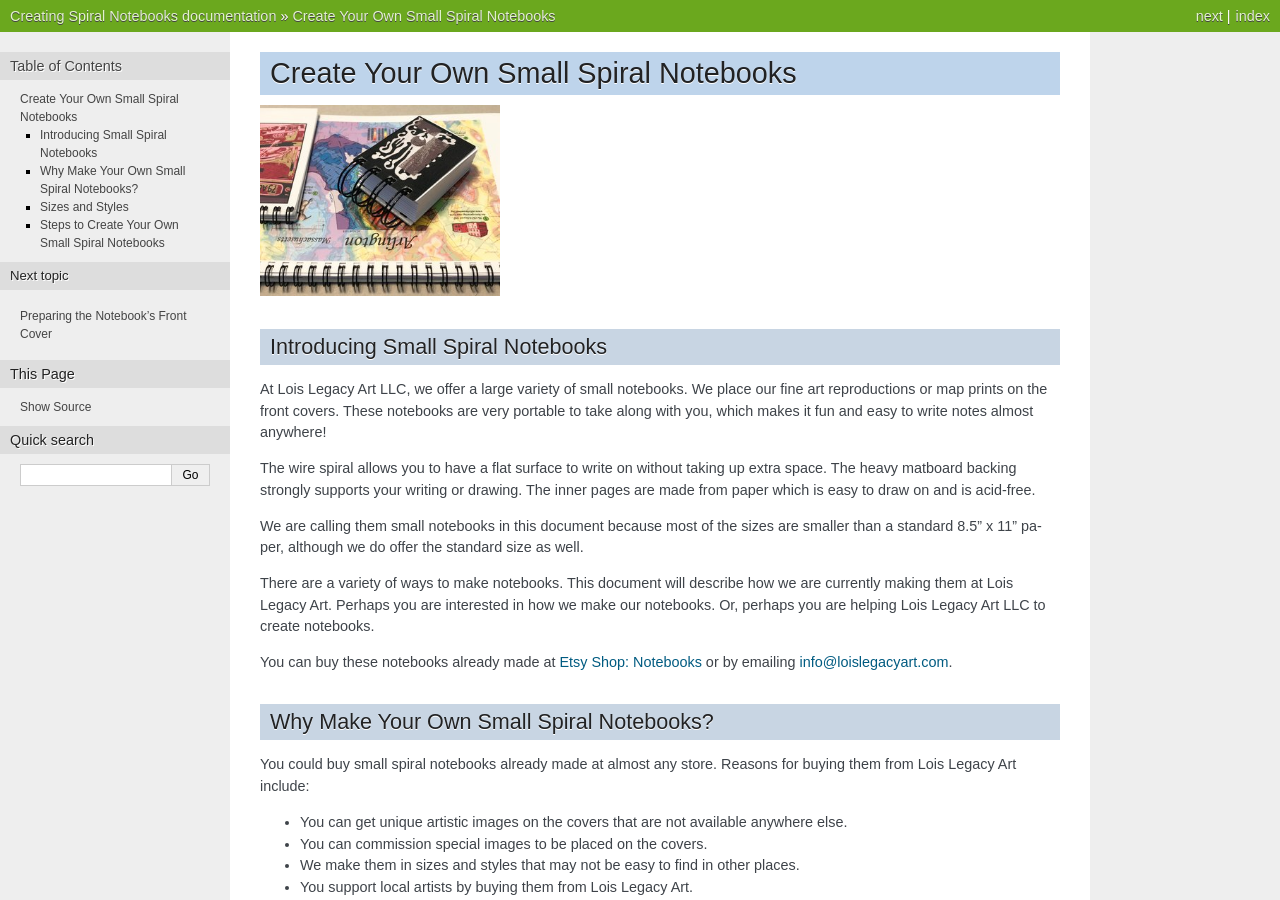
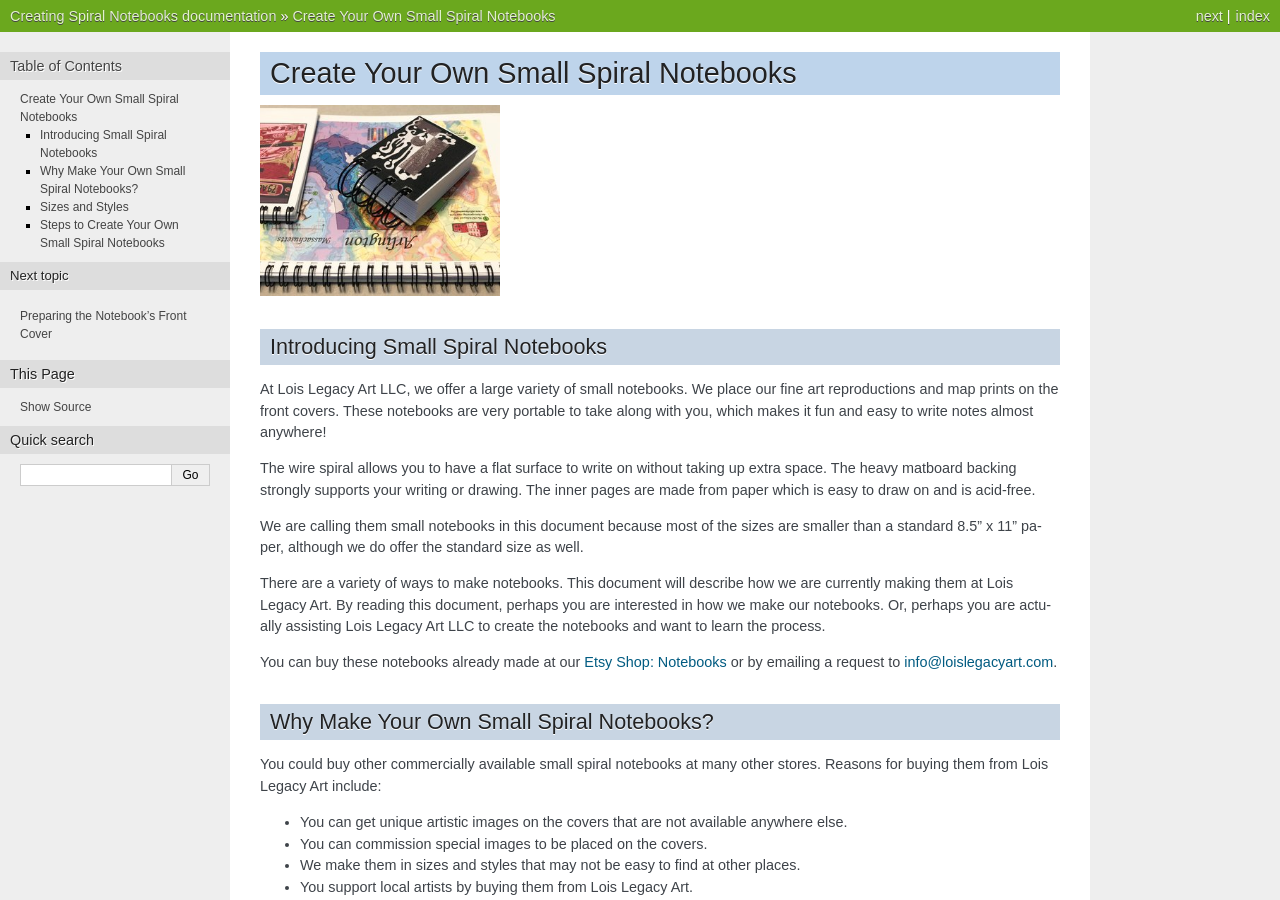
Before and after one commit to loiskilberg/create_spiral_notebook, a Sphinx documentation site: the page built from source/index.rst, in a window 1280 px wide and 900 px high. Built offline with Sphinx 7.4.7, drawn with Linux system fonts in a browser that asks for light colours; pages that are not in the unit, such as notebooks, are missing from menus.

Commit message:
edit text

```diff
--- a/source/index.rst
+++ b/source/index.rst
@@ -9,24 +9,24 @@ Create Your Own Small Spiral Notebooks
 Introducing Small Spiral Notebooks
 ==================================
 
-At |llc|, we offer a large variety of small notebooks. We place our fine art reproductions or map prints on the front covers. These notebooks are very portable to take along with you, which makes it fun and easy to write notes almost anywhere!
+At |llc|, we offer a large variety of small notebooks. We place our fine art reproductions and map prints on the front covers. These notebooks are very portable to take along with you, which makes it fun and easy to write notes almost anywhere!
 
 The wire spiral allows you to have a flat surface to write on without taking up extra space. The heavy matboard backing strongly supports your writing or drawing. The inner pages are made from paper which is easy to draw on and is acid-free.
 
 We are calling them small notebooks in this document because most of the sizes are smaller than a standard 8.5" x 11" paper, although we do offer the standard size as well.
 
-There are a variety of ways to make notebooks. This document will describe how we are currently making them at |lla|. Perhaps you are interested in how we make our notebooks. Or, perhaps you are helping |llc| to create notebooks.
+There are a variety of ways to make notebooks. This document will describe how we are currently making them at |lla|. By reading this document, perhaps you are interested in how we make our notebooks. Or, perhaps you are actually assisting |llc| to create the notebooks and want to learn the process.
 
-You can buy these notebooks already made at |etsyNotebooks| or by emailing |emailInfoLLC|.
+You can buy these notebooks already made at our |etsyNotebooks| or by emailing a request to |emailInfoLLC|.
 
 Why Make Your Own Small Spiral Notebooks?
 =========================================
 
-You could buy small spiral notebooks already made at almost any store. Reasons for buying them from |lla| include:
+You could buy other commercially available small spiral notebooks at many other stores. Reasons for buying them from |lla| include:
 
 * You can get unique artistic images on the covers that are not available anywhere else.
 * You can commission special images to be placed on the covers.
-* We make them in sizes and styles that may not be easy to find in other places.
+* We make them in sizes and styles that may not be easy to find at other places.
 * You support local artists by buying them from |lla|.
 
 Sizes and Styles
```
